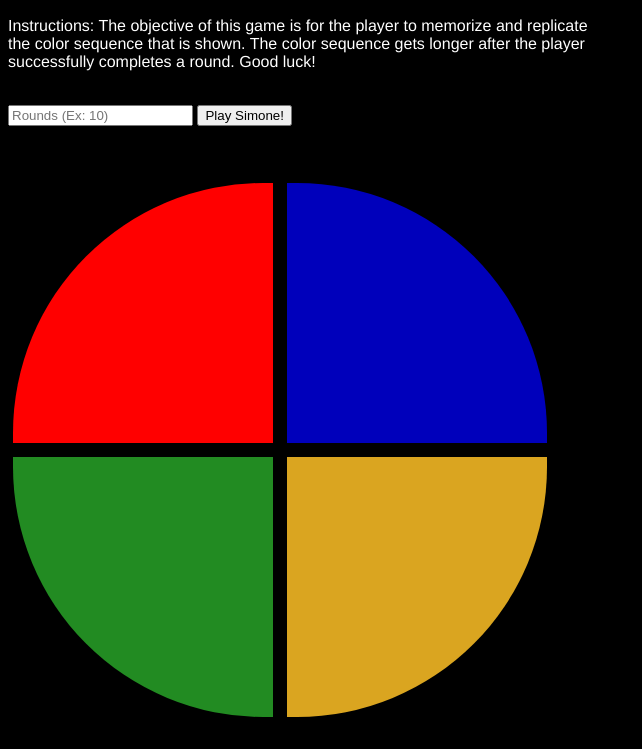
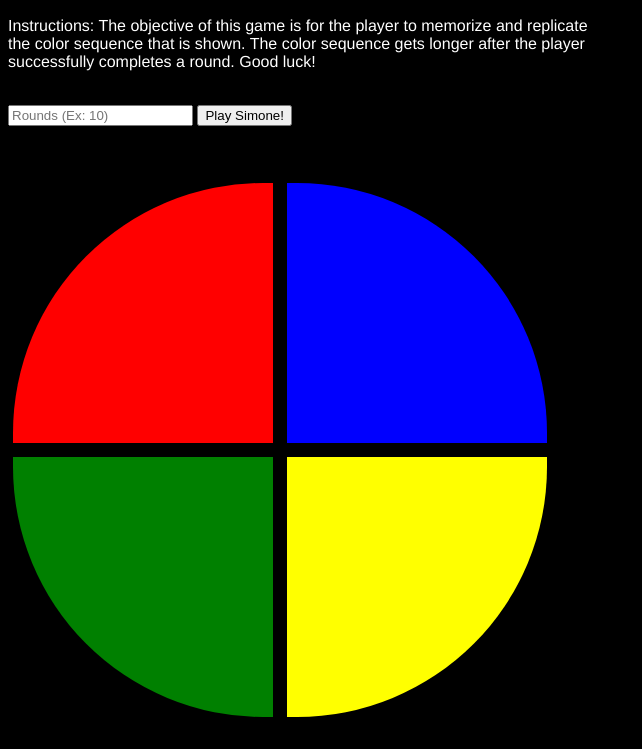
Before and after one commit to davidtchiu/cs240-hwk-simone, a website: page index.html in a window 1280 px wide. Both pictures are taken after a click on the button "Play Simone!". Shown: the part 51-800 px from the top of the page, without its empty margins (0-642 px from the left). Drawn offline with Linux system fonts and the light colour scheme.

Commit message:
added the flashes with the sounds. Currently adding the game part.

```diff
--- a/app.js
+++ b/app.js
@@ -3,41 +3,45 @@
 var gameOn = false; //this is to tell whether the game is playing or not. Will be set to true once the user presses start.
 let rounds = document.getElementById("rounds");
 let start = document.getElementById("play");
-start.addEventListener("click", function () {
-  gameStart();
+var red = document.getElementById("redSq");
+var blue = document.getElementById("blueSq");
+var green = document.getElementById("greenSq");
+var yellow = document.getElementById("yellowSq");
+var sequence = [];
+var redBlink = new Audio("sounds/red.wav");
+var blueBlink = new Audio("sounds/blue.wav");
+var greenBlink = new Audio("sounds/green.wav");
+var yellowBlink = new Audio("sounds/yellow.wav");
+start.addEventListener("click", async function () {
+  await gameStart();
   gameOn = true;
 });
 //makes the start animation of the game
 async function gameStart() {
-  var red = document.getElementById("redSq");
-  var blue = document.getElementById("blueSq");
-  var green = document.getElementById("greenSq");
-  var yellow = document.getElementById("yellowSq");
+  console.log("game on!");
   var array = [red, blue, green, yellow];
-  let flash = Math.floor(Math.random() * 20 + 1); //I've chosen for it to flash random tiles 20 times before the game.
-  for (let i = 0; i < flash; i++) {
-    let randomPick = Math.floor(Math.random() * array.length - 1);
+  let blink = Math.floor(Math.random() * 20); //I've chosen for it to flash random tiles 20 times before the game.
+  for (let i = 0; i < blink; i++) {
+    let randomPick = Math.floor(Math.random() * array.length);
     if (randomPick == 0) {
-      let redColor = red.style.backgroundColor();
-      flash(redColor);
+      let redColor = (red.style.backgroundColor = "red");
+      await flash(redColor);
     } else if (randomPick == 1) {
-      let blueColor = blue.style.backgroundColor();
-      flash(blueColor);
-    }
-    if (randomPick == 2) {
-      let greenColor = green.style.backgroundColor();
-      flash(greenColor);
-    }
-    if (randomPick == 3) {
-      let yellowColor = yellow.style.backgroundColor();
-      flash(yellowColor);
-    }
+      let blueColor = (blue.style.backgroundColor = "blue");
+      await flash(blueColor);
+    } else if (randomPick == 2) {
+      let greenColor = (green.style.backgroundColor = "green");
+      await flash(greenColor);
+    } else if (randomPick == 3) {
+      let yellowColor = (yellow.style.backgroundColor = "yellow");
+      await flash(yellowColor);
       await new Promise((resolve) =>
         setTimeout(() => {
           resolve(); // do nothing after waiting 400 ms, just alert the calling thread
         }, 400)
       );
     }
+    await game();
   }
 
   async function game() {
@@ -45,20 +49,25 @@ async function game() {
       for (let i = 1; i <= rounds; i++) {
         for (let j = 1; j < i; j++) {
           let randomPick = Math.floor(Math.random() * array.length - 1);
-        let sequence = [];
           if (randomPick == 0) {
-          let color = (red.style.backgroundColor = "hotpink");
+            let color = (red.style.backgroundColor = "red");
+            await flash(color);
+            color = red.style.backgroundColor = "red";
             sequence.add(color);
           } else if (randomPick == 1) {
-          let color = (blue.style.backgroundColor = "lightblue");
+            let color = (blue.style.backgroundColor = "blue");
+            await flash(color);
+            color = blue.style.backgroundColor = "blue";
             sequence.add(color);
-        }
-        if (randomPick == 2) {
-          let color = (green.style.backgroundColor = "lightgreen");
+          } else if (randomPick == 2) {
+            let color = (green.style.backgroundColor = "green");
+            await flash(color);
+            color = green.style.backgroundColor = "green";
             sequence.add(color);
-        }
-        if (randomPick == 3) {
-          let color = (yellow.style.backgroundColor = "lightyellow");
+          } else if (randomPick == 3) {
+            let color = (yellow.style.backgroundColor = "yellow");
+            await flash(color);
+            color = yellow.style.backgroundColor = "yellow";
             sequence.add(color);
           }
           await new Promise((resolve) =>
@@ -70,19 +79,48 @@ async function game() {
       }
     }
   }
-function flash(colorType) {
+
+  let prompt = document.querySelectorAll(
+    "redSq",
+    "blueSq",
+    "greenSq",
+    "yellowSq"
+  );
+
+  async function flash(colorType) {
     await new Promise((resolve) =>
       setTimeout(() => {
         if (colorType == red.style.backgroundColor) {
-        colorType == "hotpink";
+          redBlink.play();
+          red.style.backgroundColor = "hotpink";
+          revert();
         } else if (colorType == blue.style.backgroundColor) {
-        colorType == "lightblue";
+          blueBlink.play();
+          blue.style.backgroundColor = "lightblue";
+          revert();
         } else if (colorType == green.style.backgroundColor) {
-        colorType == "lightgreen";
+          greenBlink.play();
+          green.style.backgroundColor = "lightgreen";
+          revert();
         } else if (colorType == yellow.style.backgroundColor) {
-        colorType == "lightyellow";
+          yellowBlink.play();
+          yellow.style.backgroundColor = "lightyellow";
+          revert();
         }
         resolve(); // do nothing after waiting 400 ms, just alert the calling thread
       }, 400)
     );
   }
+
+  async function revert() {
+    await new Promise((resolve) =>
+      setTimeout(() => {
+        red.style.backgroundColor = "red";
+        blue.style.backgroundColor = "blue";
+        green.style.backgroundColor = "green";
+        yellow.style.backgroundColor = "yellow";
+        resolve(); // do nothing after waiting 400 ms, just alert the calling thread
+      }, 400)
+    );
+  }
+}
--- a/simone.css
+++ b/simone.css
@@ -8,12 +8,12 @@ section {
 }
 
 h1 {
-    font-family: 'helvetica';
+  font-family: "helvetica";
   color: #ffffff;
   font-size: 18pt;
 }
 p {
-    font-family: 'helvetica';
+  font-family: "helvetica";
   color: #ffffff;
   font-size: 12pt;
 }
@@ -26,27 +26,27 @@ div {
   padding: 5px;
 }
 .hover {
-    border: solid #eeeeee .5px;
+  border: solid #eeeeee 0.5px;
 }
 .red {
   border-radius: 250px 0px 0px 0px;
-    background-color: #ff0000;
+  background-color: red;
 }
 .blue {
   border-radius: 0px 250px 0px 0px;
-    background-color: #0000bb;
+  background-color: blue;
 }
 .green {
   border-radius: 0px 0px 0px 250px;
-    background-color: forestgreen;
+  background-color: green;
 }
 .yellow {
   border-radius: 0px 0px 250px 0px;
-    background-color: goldenrod;
+  background-color: yellow;
 }
 .lightred {
   border-radius: 250px 0px 0px 0px;
-    background-color:hotpink;
+  background-color: hotpink;
 }
 .lightblue {
   border-radius: 0px 250px 0px 0px;
@@ -58,7 +58,7 @@ div {
 }
 .lightyellow {
   border-radius: 0px 0px 250px 0px;
-    background-color: yellow;
+  background-color: lightyellow;
 }
 .white {
   background-color: #ffffff;
```
Also changed, not shown: index.html (+2 -1 lines). Lines whose indentation alone changed are shown as unchanged.
